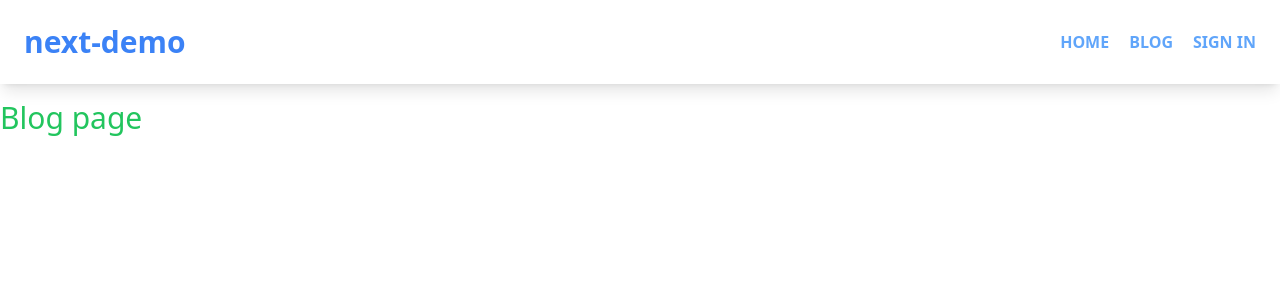
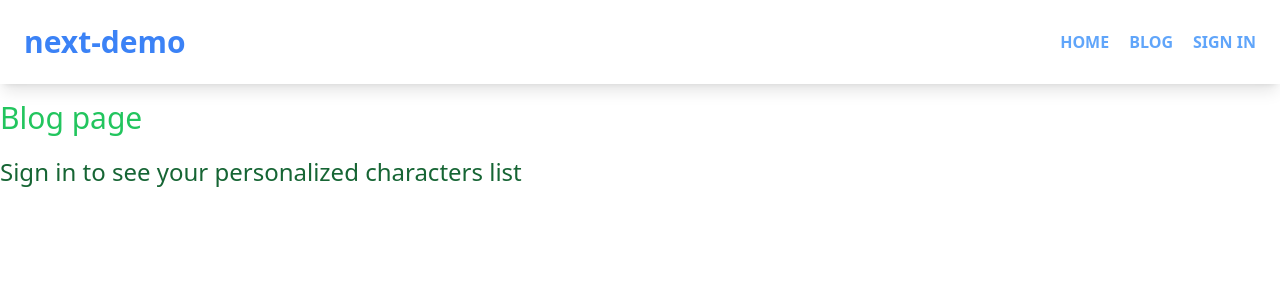
Before and after one commit to xiraynedev/next-demo, a Next.js app: page /blog in a window 1280 px wide. Shown: the top 300 px of the page. Built offline with nearby package versions, Linux system fonts and the light colour scheme; no server answers.

Commit message:
add server-side authentication for blog page

```diff
--- a/pages/blog/index.tsx
+++ b/pages/blog/index.tsx
@@ -1,11 +1,28 @@
 import {FC} from 'react';
+import {GetServerSideProps} from 'next';
+import {getSession} from 'next-auth/react';
 
-const Index: FC = () => {
+interface BlogProps {
+  data: string;
+}
+
+const Blog: FC<BlogProps> = ({data}) => {
   return (
-    <div>
+    <div className='flex flex-col gap-5'>
       <h1 className='text-3xl text-green-500'>Blog page</h1>
+      <h2 className='text-2xl text-green-800'>{data}</h2>
     </div>
   )
 }
 
-export default Index;
+export default Blog;
+
+export const getServerSideProps: GetServerSideProps = async (context) => {
+  const session = await getSession(context);
+  return {
+    props: {
+      session,
+      data: session ? 'List of Star Wars Characters' : 'Sign in to see your personalized characters list',
+    },
+  };
+};
```
